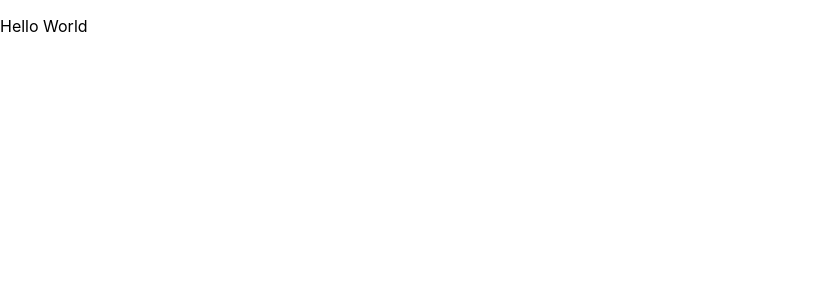
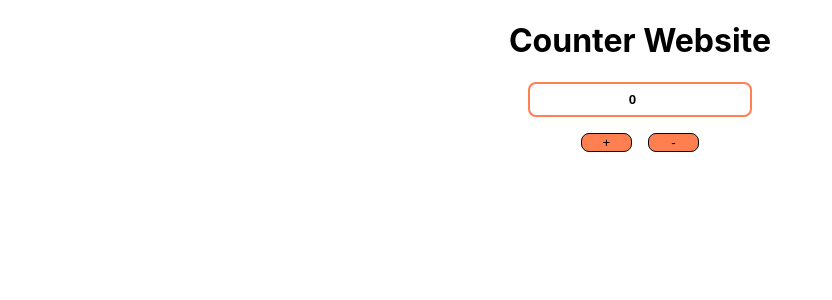
Before and after one commit to EdenDonenfeld/GreetingCard, a React (Create React App) app: page / in a window 1280 px wide. Shown: the top 300 px of the page, without its empty margins (0-832 px from the left). Built offline with nearby package versions, Linux system fonts and the light colour scheme.

Commit message:
added Counter app

```diff
--- a/src/App.tsx
+++ b/src/App.tsx
@@ -1,9 +1,10 @@
 import React from 'react';
 import './App.css';
+import Counter from './components/Counter';
 
 function App() {
   return (
-    <p>Hello World</p>
+    <Counter />
   );
 }
 
--- /dev/null
+++ b/src/components/Counter.css
@@ -0,0 +1,31 @@
+.counter-container {
+    display: flex;
+    flex-direction: column;
+    align-items: center;
+    justify-content: center;
+}
+
+.counter-input {
+    border: 2px solid coral;
+    border-radius: 0.5rem;
+    width: 16vw;
+    text-align: center;
+    padding: 0.5rem;
+    font-weight: bold;
+}
+
+.buttons-container {
+    display: flex;
+    flex-direction: row;
+    gap: 1rem;
+    margin: 1rem;
+}
+
+.button {
+    background-color: coral;
+    width: 4vw;
+    height: auto;
+    text-align: center;
+    border: 1px solid black;
+    border-radius: 0.5rem;
+}
--- /dev/null
+++ b/src/components/Counter.tsx
@@ -0,0 +1,34 @@
+import React, {useState} from 'react';
+import './Counter.css';
+
+
+const Counter: React.FC = () => {
+    const [counter, setCounter] = useState(0);
+
+    const increaseCounter = () => {
+        setCounter((Number(counter) + 1));
+    }
+
+    const decreaseCounter = () => {
+        setCounter((Number(counter) - 1));
+    }
+
+    return (
+        <div className="counter-container">
+            <h1>Counter Website</h1>
+            <input
+                name="counter-input"
+                className="counter-input"
+                type="number"
+                value={counter}
+                onChange={(e) => setCounter(Number(e.target.value))}
+            />
+            <div className="buttons-container">
+                <button className="button" onClick={increaseCounter}>+</button>
+                <button className="button" onClick={decreaseCounter}>-</button>
+            </div>
+        </div>
+    )
+}
+
+export default Counter;
```
